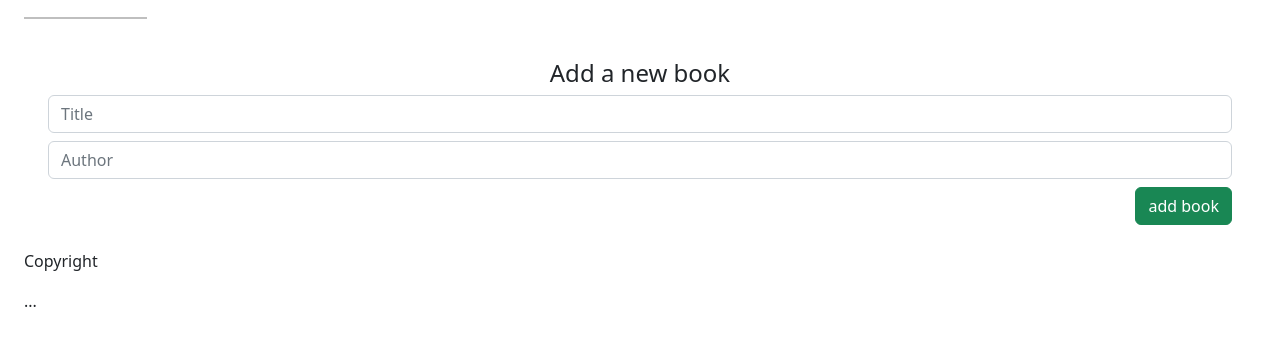
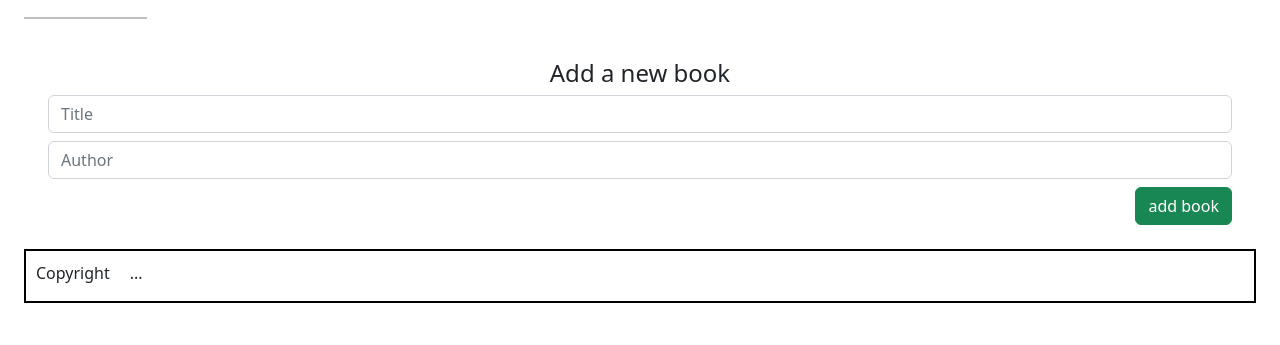
Before and after one commit to bernabasy/Awesome-books, a website: page index.html in a window 1280 px wide. Shown: the part 197-542 px from the top of the page. Drawn offline with nearby package versions, Linux system fonts and the light colour scheme.

Commit message:
Add styles for footer

```diff
--- a/style.css
+++ b/style.css
@@ -60,3 +60,16 @@ hr {
 #book-list tr:nth-child(odd) {
   background-color: #f2f2f2;
 }
+
+footer {
+  display: flex;
+  padding: 10px;
+  border: 2px solid #000;
+  align-items: center;
+  padding-bottom: 0;
+  gap: 20px;
+  /* position: fixed;
+  bottom: 0;
+  width: 100%;
+  margin-bottom: 10px; */
+}
```
